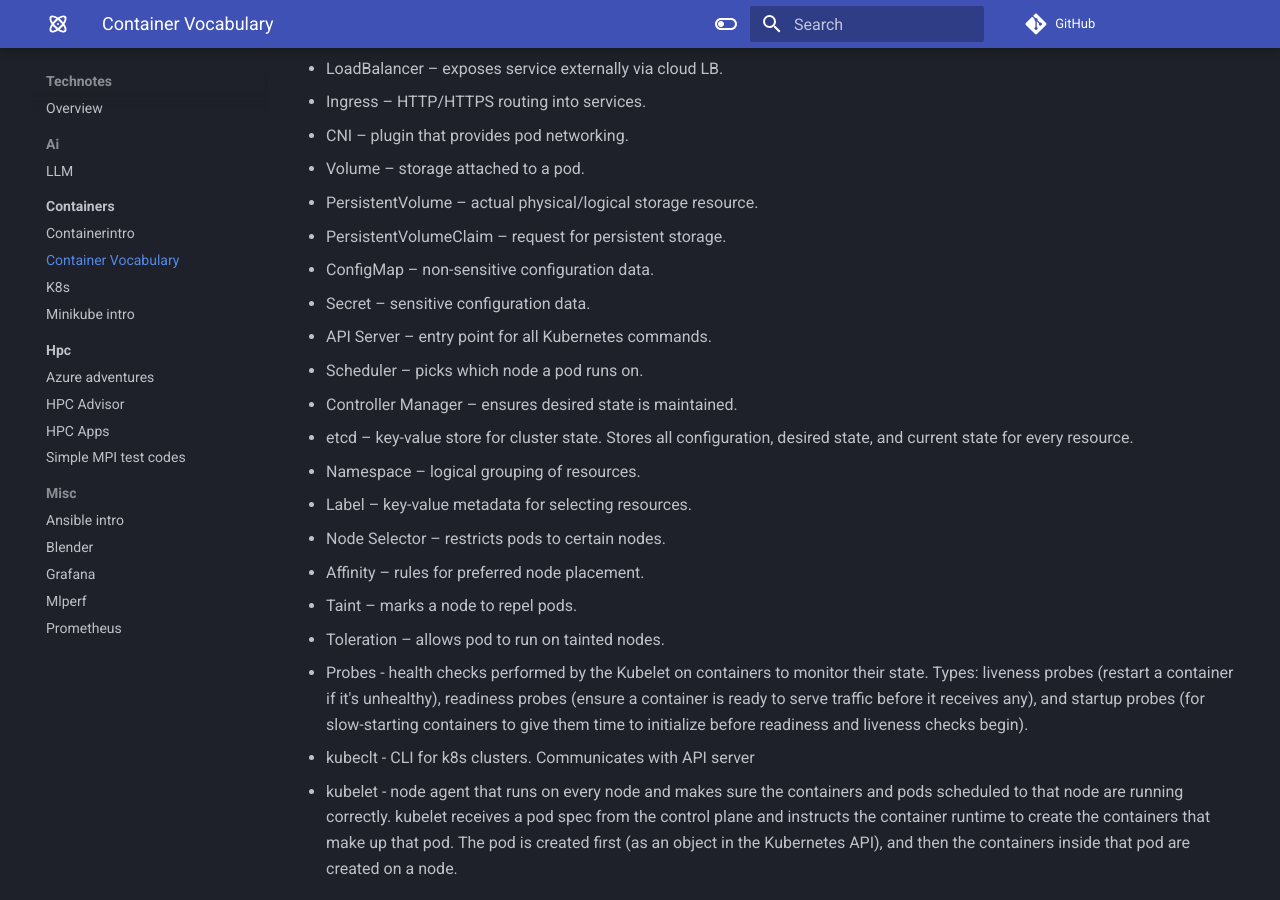
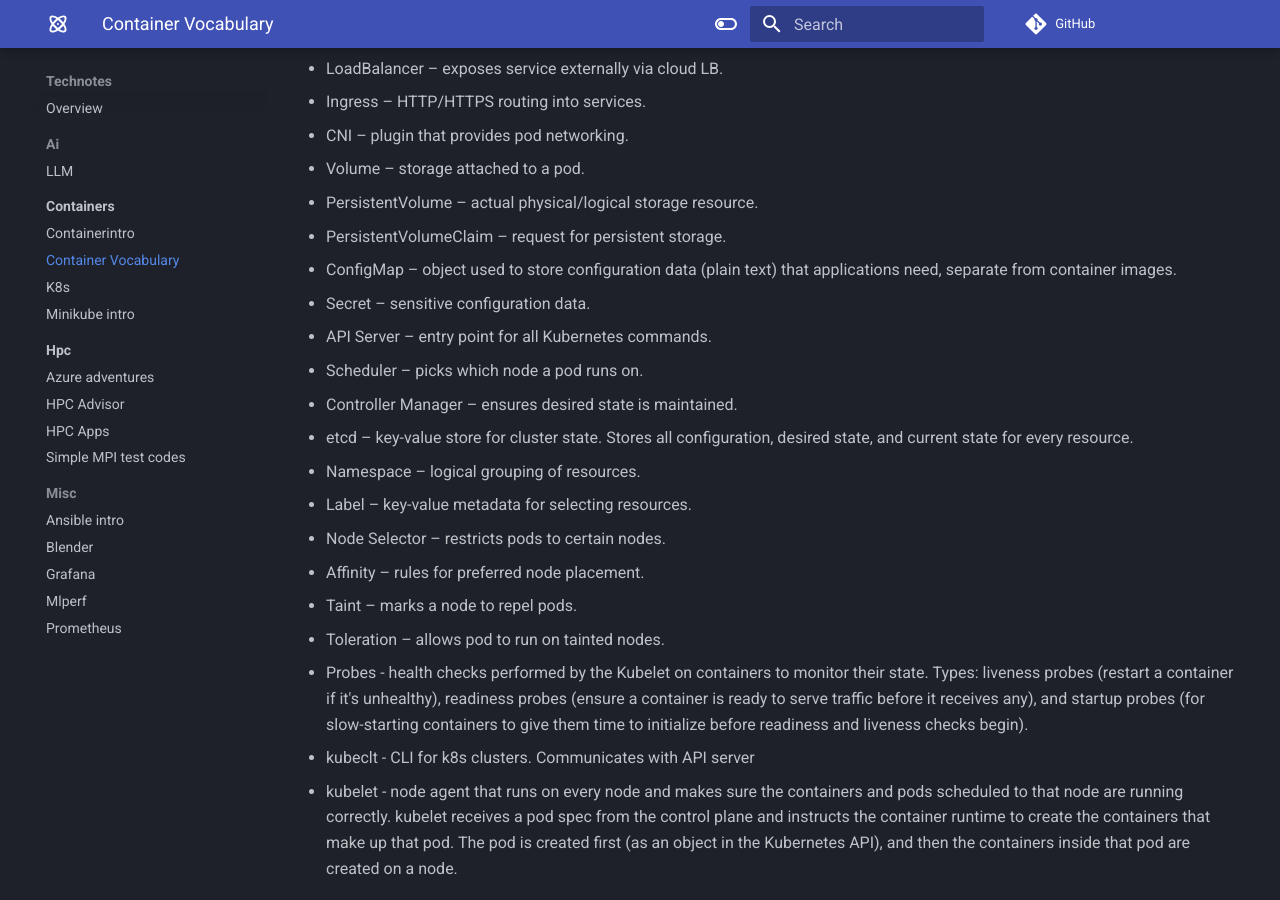
Before and after one commit to marconetto/technotes, an MkDocs documentation site: the page built from docs/containers/containervocabulary.md, in a window 1280 px wide and 900 px high, scrolled down 695 px. Built offline with MkDocs 1.6.1 and Material for MkDocs 9.7.7, drawn with Linux system fonts in a browser that asks for light colours; comment, search, counter and statistics services are not loaded.

Commit message:
update k8s content

```diff
--- a/docs/containers/containervocabulary.md
+++ b/docs/containers/containervocabulary.md
@@ -26,7 +26,7 @@ containers
 - Volume – storage attached to a pod.
 - PersistentVolume – actual physical/logical storage resource.
 - PersistentVolumeClaim – request for persistent storage.
-- ConfigMap – non-sensitive configuration data.
+- ConfigMap – object used to store configuration data (plain text) that applications need, separate from container images.
 - Secret – sensitive configuration data.
 - API Server – entry point for all Kubernetes commands.
 - Scheduler – picks which node a pod runs on.
```
